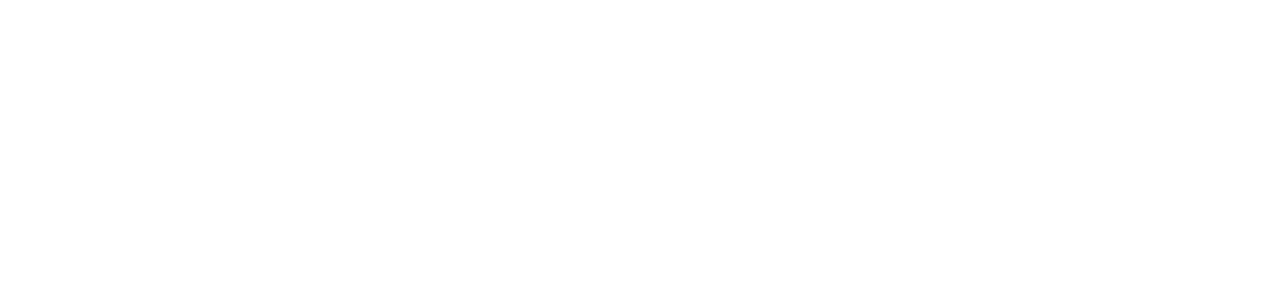
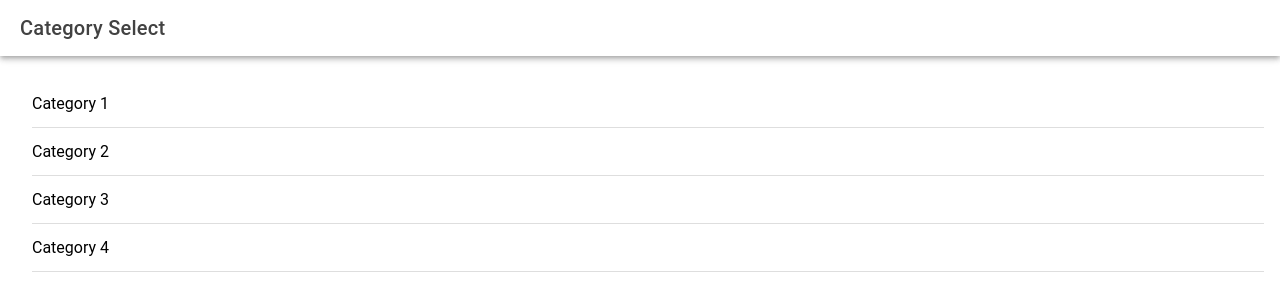
Before and after one commit to zbigan/welltreat, a React app: page /serviceFinder in a window 1280 px wide. Shown: the top 300 px of the page. Built offline with nearby package versions, Linux system fonts and the light colour scheme.

Commit message:
basic router

```diff
--- a/src/App.tsx
+++ b/src/App.tsx
@@ -1,15 +1,13 @@
-import React from 'react';
-import { Route, Redirect } from 'react-router-dom';
-import { IonApp, IonRouterOutlet } from '@ionic/react';
-import { IonReactRouter } from '@ionic/react-router';
-import CategorySelect from './pages/CategorySelect';
-import SaloonsList from './pages/SaloonsList';
-import LoginPage from './pages/LoginPage';
-import SaloonDetails from './pages/SaloonDetails';
+import React from 'react'
+import { Route, Redirect } from 'react-router-dom'
+import { IonApp, IonRouterOutlet } from '@ionic/react'
+import { IonReactRouter } from '@ionic/react-router'
+import LoginPage from './pages/LoginPage'
 import { setupIonicReact } from '@ionic/react'
+import ServiceFinder from './pages/ServiceFinder'
 
 /* Core CSS required for Ionic components to work properly */
-import '@ionic/react/css/core.css';
+import '@ionic/react/css/core.css'
 
 setupIonicReact()
 
@@ -20,10 +18,8 @@ const App: React.FC = () => {
     <IonApp>
       <IonReactRouter>
         <IonRouterOutlet>
-          <Route exact path="/categories" component={CategorySelect}/>
-          <Route exact path="/saloons" render={(props) => <SaloonsList {...props} />} />
-          <Route exact path="/saloonDetails" render={(props) => <SaloonDetails {...props} />} />
-          <Route exact path="/" render={() => <Redirect to="/categories" />} />
+          <Route path="/serviceFinder" component={isAuthored ? ServiceFinder : LoginPage}/>
+          <Redirect exact from="/" to="/serviceFinder" />
         </IonRouterOutlet>
       </IonReactRouter>
     </IonApp>
--- /dev/null
+++ b/src/pages/CategoryDetails/index.tsx
@@ -0,0 +1,35 @@
+import React from "react"
+import { IonContent, IonHeader, IonItem, IonLabel, IonList, IonPage, IonTitle, IonToolbar } from "@ionic/react"
+import { RouteComponentProps } from "react-router-dom"
+
+
+const CategoryDetails: React.FC<RouteComponentProps<{categoryId: string}>> = ({match: {url, params: {categoryId}}}) => {
+  return (
+    <IonPage>
+      <IonHeader>
+        <IonToolbar>
+          <IonTitle>This is category {categoryId}</IonTitle>
+        </IonToolbar>
+      </IonHeader>
+      <IonContent class="ion-padding">
+        <h1>Saloons List</h1>
+        <IonList>
+          <IonItem routerDirection="forward" routerLink={`${url}/saloons/1`}>
+            <IonLabel>Saloon 1</IonLabel>
+          </IonItem>
+          <IonItem routerDirection="forward" routerLink={`${url}/saloons/2`}>
+            <IonLabel>Saloon 2</IonLabel>
+          </IonItem>
+          <IonItem routerDirection="forward" routerLink={`${url}/saloons/3`}>
+            <IonLabel>Saloon 3</IonLabel>
+          </IonItem>
+          <IonItem routerDirection="forward" routerLink={`${url}/saloons/4`}>
+            <IonLabel>Saloon 4</IonLabel>
+          </IonItem>
+        </IonList>
+      </IonContent>
+    </IonPage>
+  )
+}
+
+export default CategoryDetails
--- a/src/pages/CategorySelect/index.tsx
+++ b/src/pages/CategorySelect/index.tsx
@@ -1,30 +1,31 @@
 import React from "react"
-import { IonButton, IonCol, IonContent, IonGrid, IonHeader, IonPage, IonRow, IonTitle, IonToolbar } from "@ionic/react"
+import { IonContent, IonHeader, IonItem, IonLabel, IonList, IonPage, IonTitle, IonToolbar } from "@ionic/react"
 import { RouteComponentProps } from "react-router-dom"
 
-const CategorySelect: React.FC<Partial<RouteComponentProps>> = () => {
+
+const CategorySelect: React.FC<RouteComponentProps> = ({match: {url}}) => {
   return (
     <IonPage>
       <IonHeader>
         <IonToolbar>
-            <IonGrid>
-              <IonRow>
-                <IonCol>
-                  <IonTitle>Category Selecttt</IonTitle>
-                </IonCol>
-              </IonRow>
-            </IonGrid>
+          <IonTitle>Category Select</IonTitle>
         </IonToolbar>
       </IonHeader>
       <IonContent class="ion-padding">
-          <IonGrid>
-            <IonRow>
-              <IonCol>
-                <h1>Category Select</h1>
-                <IonButton routerLink="/saloons" routerDirection="forward">Go to Page Two</IonButton>
-              </IonCol>
-            </IonRow>
-          </IonGrid>
+        <IonList>
+          <IonItem routerDirection="forward" routerLink={`${url}/categories/1`}>
+            <IonLabel>Category 1</IonLabel>
+          </IonItem>
+          <IonItem routerDirection="forward" routerLink={`${url}/categories/2`}>
+            <IonLabel>Category 2</IonLabel>
+          </IonItem>
+          <IonItem routerDirection="forward" routerLink={`${url}/categories/3`}>
+            <IonLabel>Category 3</IonLabel>
+          </IonItem>
+          <IonItem routerDirection="forward" routerLink={`${url}/categories/4`}>
+            <IonLabel>Category 4</IonLabel>
+          </IonItem>
+        </IonList>
       </IonContent>
     </IonPage>
   )
--- a/src/pages/LoginPage/index.tsx
+++ b/src/pages/LoginPage/index.tsx
@@ -1,8 +1,9 @@
 import React from "react"
 
-const LoginPage = () => {
+
+const LoginPage: React.FC = () => {
   return (
-    <></>
+    <>Let's login!</>
   )
 }
 
--- a/src/pages/SaloonDetails/index.tsx
+++ b/src/pages/SaloonDetails/index.tsx
@@ -1,21 +1,21 @@
 import React from "react"
-import { IonButton, IonContent, IonHeader, IonTitle, IonToolbar } from "@ionic/react"
+import { IonContent, IonHeader, IonPage, IonTitle, IonToolbar } from "@ionic/react"
 import { RouteComponentProps } from "react-router-dom"
 
-const SaloonsList: React.FC<RouteComponentProps> = (props) => {
+const SaloonDetails: React.FC<RouteComponentProps<{categoryId: string; saloonId: string}>> = ({match: {params: {saloonId}}}) => {
   return (
-    <>
+    <IonPage>
       <IonHeader>
         <IonToolbar>
-          <IonTitle>Saloons List</IonTitle>
+          <IonTitle>Saloon {saloonId}</IonTitle>
         </IonToolbar>
       </IonHeader>
       <IonContent class="ion-padding">
-        <h1>Saloons List</h1>
-        <IonButton routerLink="/saloonDetails" routerDirection="forward">Go to saloon details</IonButton>
+        <h1>Saloon {saloonId}</h1>
+        Some details ahead!
       </IonContent>
-    </>
+    </IonPage>
   )
 }
 
-export default SaloonsList
+export default SaloonDetails
--- a/src/pages/SaloonsList/index.tsx
+++ /dev/null
@@ -1,21 +0,0 @@
-import React from "react"
-import { IonButton, IonContent, IonHeader, IonTitle, IonToolbar } from "@ionic/react"
-import { RouteComponentProps } from "react-router-dom"
-
-const SaloonsList: React.FC<RouteComponentProps> = (props) => {
-  return (
-    <>
-      <IonHeader>
-        <IonToolbar>
-          <IonTitle>Saloons List</IonTitle>
-        </IonToolbar>
-      </IonHeader>
-      <IonContent class="ion-padding">
-        <h1>Saloons List</h1>
-        <IonButton routerLink="/saloonDetails" routerDirection="forward">Go to saloon details</IonButton>
-      </IonContent>
-    </>
-  )
-}
-
-export default SaloonsList
--- /dev/null
+++ b/src/pages/ServiceFinder/index.tsx
@@ -0,0 +1,20 @@
+import React from "react"
+import CategorySelect from "../CategorySelect"
+import { IonPage, IonRouterOutlet } from "@ionic/react"
+import { Route, RouteComponentProps } from "react-router-dom"
+import CategoryDetails from "../CategoryDetails"
+import SaloonDetails from "../SaloonDetails"
+
+const ServiceFinder: React.FC<RouteComponentProps> = ({match: {url}}) => {
+  return (
+    <IonPage>
+      <IonRouterOutlet>
+        <Route exact path={url} component={CategorySelect} />
+        <Route exact path={`${url}/categories/:categoryId`} component={CategoryDetails} />
+        <Route exact path={`${url}/categories/:categoryId/saloons/:saloonId`} component={SaloonDetails} />
+      </IonRouterOutlet>
+    </IonPage>
+  )
+}
+
+export default ServiceFinder
--- a/webpack.config.cjs
+++ b/webpack.config.cjs
@@ -50,8 +50,8 @@ module.exports = {
     !prod && new ForkTsCheckerWebpackPlugin(),
     !prod && new ReactRefreshWebpackPlugin()
   ].filter(Boolean),
-  // devServer: {
-  //   open: true,
-  //   hot: true
-  // }
+  devServer: {
+    open: true,
+    hot: true
+  }
 };
```
Also changed, not shown: src/index.tsx (line endings or trailing spaces). Lines whose indentation alone changed are shown as unchanged.
